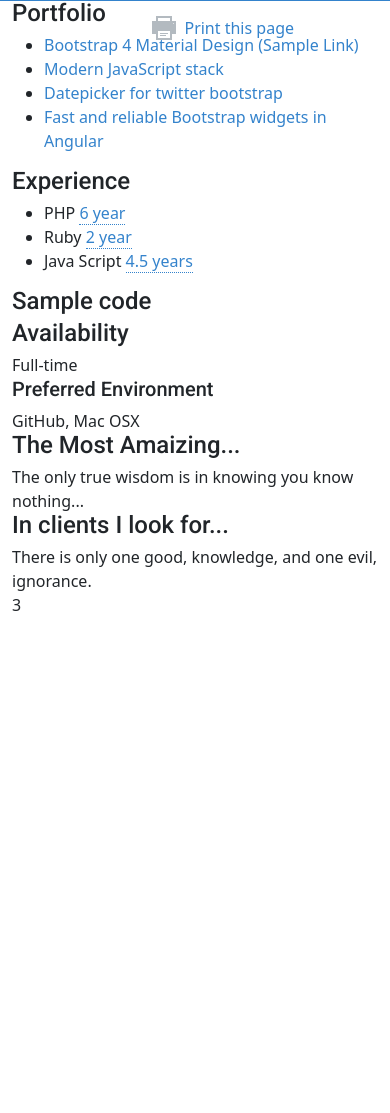
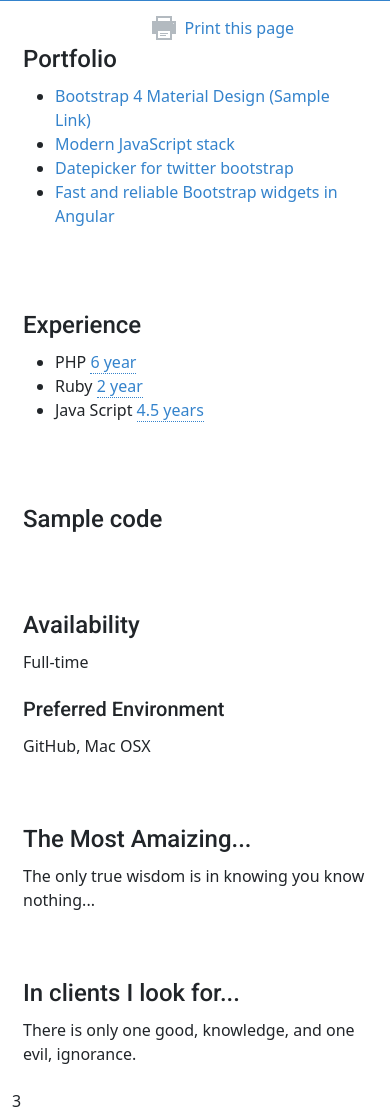
Before and after one commit to aftaa/axeta-test, a Symfony app: template templates/profile/profile.html.twig in a window 390 px wide. Shown: the part 684-1797 px from the top of the page. Before the commit the page ends 1295 px from the top, so only its background shows below. Run offline with Twig, Linux system fonts and the light colour scheme; the template is opened without the code that fills it, so the values that code supplies are empty; some libraries are stand-ins or nearby versions; grey boxes are pictures that could not be loaded.

Commit message:
вёрстка

```diff
--- a/public/css/common.css
+++ b/public/css/common.css
@@ -34,10 +34,12 @@ h1 {
 
 h2 {
     font: 500 24px/24px Roboto;
+    margin: 23px 0 13px 0;
 }
 
 h3 {
     font: 500 20px/24px Roboto;
+    margin: 23px 0 13px 0;
 }
 
 a {
@@ -57,6 +59,10 @@ a:hover {
     border-bottom: 1px solid #3483CC;
 }
 
+.col-block {
+    padding: 23px;
+}
+
 .print {
     position: relative;
     background: url(/svg/print.svg) no-repeat;
--- a/templates/profile/profile.html.twig
+++ b/templates/profile/profile.html.twig
@@ -2,7 +2,7 @@
 
 {% block body %}
     <main id="app">
-        <div class="container">
+        <div class="container-sm">
             <div class="row row-top">
                 <div class="col-sm-6 container">
                     <img :alt="user.name" :src="user.photo">
@@ -26,7 +26,7 @@
                 </div>
             </div>
             <div class="row">
-                <div class="col-sm-3">
+                <div class="col-sm-3 col-block">
                     <h2>Portfolio</h2>
                     <ul>
                         <li v-for="item in user.portfolio">
@@ -34,7 +34,7 @@
                         </li>
                     </ul>
                 </div>
-                <div class="col-sm-3">
+                <div class="col-sm-3 col-block">
                     <h2>Experience</h2>
                     <ul>
                         <li v-for="item in user.experience">
@@ -43,10 +43,10 @@
                         </li>
                     </ul>
                 </div>
-                <div class="col-sm-3">
+                <div class="col-sm-3 col-block">
                     <h2>Sample code</h2>
                 </div>
-                <div class="col-sm-3">
+                <div class="col-sm-3 col-block">
                     <h2>Availability</h2>
                     <div v-html="user.availability"></div>
                     <h3>Preferred Environment</h3>
@@ -54,11 +54,11 @@
                 </div>
             </div>
             <div class="row">
-                <div class="col-sm-3">
+                <div class="col-sm-3 col-block">
                     <h2>The Most Amaizing...</h2>
                     <div v-html="user.amaizing"></div>
                 </div>
-                <div class="col-sm-3">
+                <div class="col-sm-3 col-block">
                     <h2>In clients I look for...</h2>
                     <div v-html="user.expectation"></div>
                 </div>
```
